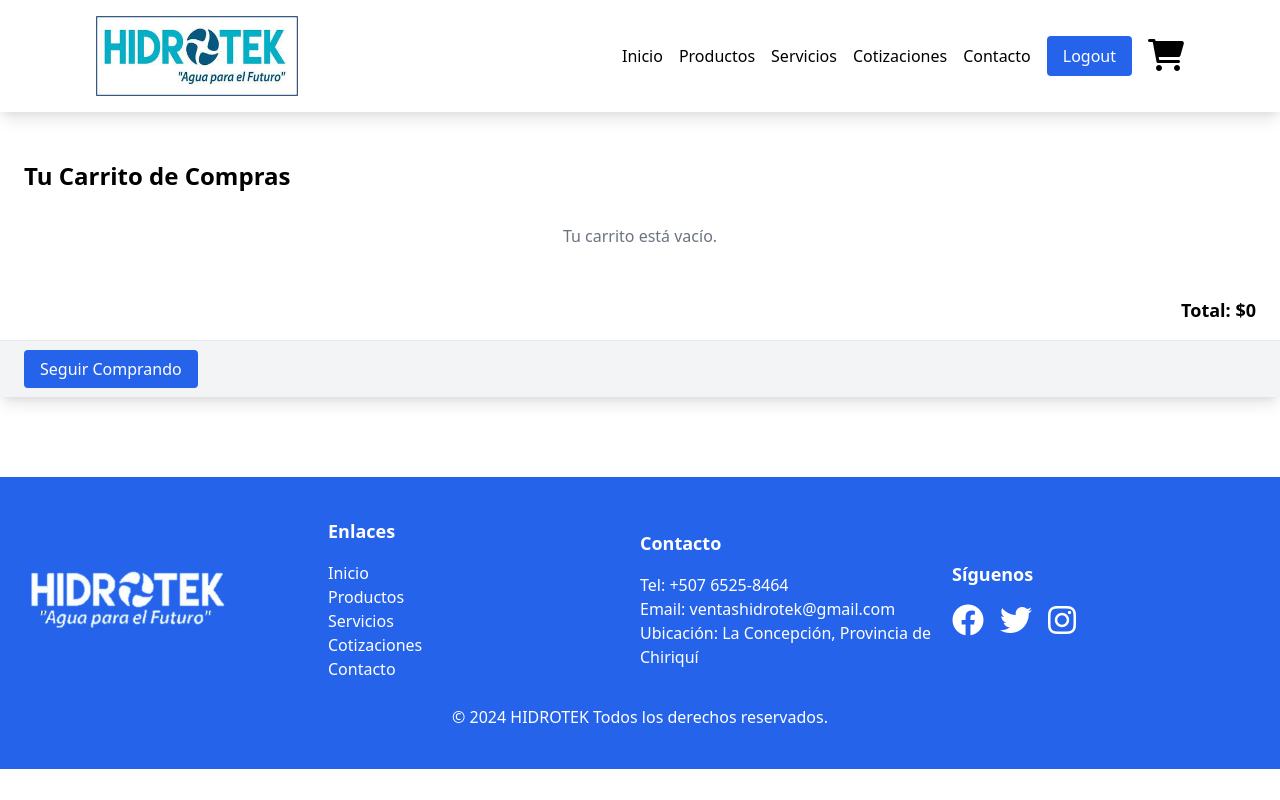
After one commit to DSW3Projects/DSW3Projects, a Django app: page /view_cart/ in a window 1280 px wide. The commit adds this page. Run offline with Django 5.2, Linux system fonts and the light colour scheme; a user stored in the database is signed in; data comes from the database, SQL or seed files in the repository; both versions use the stored data as it was after the commit; data that the repository does not hold is empty.

Commit message:
Shopping cart update

```diff
--- a/Examen Final/Hidrotek/Hidrotek/settings.py
+++ b/Examen Final/Hidrotek/Hidrotek/settings.py
@@ -127,3 +127,5 @@ MEDIA_ROOT=os.path.join(BASE_DIR, 'media')
 # https://docs.djangoproject.com/en/5.0/ref/settings/#default-auto-field
 
 DEFAULT_AUTO_FIELD = 'django.db.models.BigAutoField'
+
+LOGIN_URL = '/login/'
--- a/Examen Final/Hidrotek/Home/models.py
+++ b/Examen Final/Hidrotek/Home/models.py
@@ -1,5 +1,7 @@
 from django.db import models
 import datetime
+from django.contrib.auth.models import User
+from django.db.models import Sum
 
 class Category(models.Model):
     name=models.CharField(max_length=50)
@@ -10,6 +12,7 @@ class Category(models.Model):
 
 
 class Product(models.Model):
+    id = models.AutoField(primary_key=True)
     name= models.CharField(max_length=100)
     price= models.DecimalField(default=0, decimal_places=2, max_digits=6)
     category=models.ForeignKey(Category, on_delete=models.CASCADE, default=1)
@@ -41,3 +44,30 @@ class Orders(models.Model):
 
     def __str__(self):
         return self.product
+
+class Cart(models.Model):
+    user = models.OneToOneField(User, on_delete=models.CASCADE)
+    items = models.ManyToManyField('Product', through='CartItem')
+
+    def __str__(self):
+        return f"Cart for {self.user.username}"
+
+    @property
+    def total(self):
+        total = 0
+        cart_items = self.cartitem_set.all()
+        for item in cart_items:
+            total += item.quantity * item.product.price
+        return total
+    def update_total(self):
+        total = sum(item.quantity * item.product.price for item in self.cartitem_set.all())
+        self.total = total
+        self.save()
+
+class CartItem(models.Model):
+    cart = models.ForeignKey(Cart, on_delete=models.CASCADE)
+    product = models.ForeignKey(Product, on_delete=models.CASCADE)
+    quantity = models.PositiveIntegerField(default=1)
+
+    def __str__(self):
+        return f"{self.quantity} of {self.product.name} in cart {self.cart.id}"
--- a/Examen Final/Hidrotek/Home/templates/Products.html
+++ b/Examen Final/Hidrotek/Home/templates/Products.html
@@ -47,7 +47,7 @@
                 <img src="{{ item.image.url }}" alt="{{ item.name }}" class="h-40 w-full object-cover mb-4 rounded">
                 <h3 class="text-lg font-bold mb-2">{{ item.name }}</h3>
                 <p class="text-xl font-semibold mb-2">${{ item.price }}</p>
-                <a href="#" class="block text-center bg-blue-600 text-white py-2 rounded mt-auto">Añadir al Carrito</a>
+                <a href="{% url 'add_to_cart' item.id %}" class="block text-center bg-blue-600 text-white py-2 rounded mt-auto">Añadir al Carrito</a>
             </div>
             {% endfor %}
         </div>
--- a/Examen Final/Hidrotek/Home/templates/base.html
+++ b/Examen Final/Hidrotek/Home/templates/base.html
@@ -38,7 +38,7 @@
                     <li><a href="{% url 'products' %}" class="hover:text-gray-300">Productos</a></li>
                     <li><a href="{% url 'services' %}" class="hover:text-gray-300">Servicios</a></li>
                     <li><a href="#" class="hover:text-gray-300">Cotizaciones</a></li>
-                    <li><a href="#" class="hover:text-gray-300">Contacto</a></li>
+                    <li><a href="{% url 'contact' %}" class="hover:text-gray-300">Contacto</a></li>
                 </ul>
             </div>
             <div class="w-full md:w-1/4 mb-6 md:mb-0 text-center md:text-left">
--- /dev/null
+++ b/Examen Final/Hidrotek/Home/templates/cart.html
@@ -0,0 +1,53 @@
+{% extends 'base.html' %}
+{% load static %}
+
+{% block content %}
+
+
+<!-- Contenido del Carrito -->
+
+<div class="container mx-auto mt-8">
+    <div class="bg-white shadow-lg rounded-lg overflow-hidden">
+        <div class="px-6 py-4">
+            <h2 class="text-2xl font-bold mb-4">Tu Carrito de Compras</h2>
+
+            <!-- Lista de ítems del carrito -->
+            <ul>
+                {% for item in cart.cartitem_set.all %}
+                <li class="flex justify-between items-center border-b py-2">
+                    <div class="flex items-center space-x-4">
+                        <img src="{{ item.product.image.url }}" alt="{{ item.product.name }}" class="h-20 w-20 object-cover">
+                        <div>
+                            <h3 class="font-bold">{{ item.product.name }}</h3>
+                            <p class="text-gray-600">Precio unitario: ${{ item.product.price }}</p>
+                        </div>
+                    </div>
+                    <div>
+                        <form action="{% url 'adjust_cart' item.id %}" method="post">
+                            {% csrf_token %}
+                            <input type="number" name="quantity" value="{{ item.quantity }}" min="1" required>
+                            <button type="submit">Actualizar</button>
+                        </form>
+                        <a href="{% url 'remove_from_cart' item.product.id %}" class="text-red-500 hover:text-red-700 focus:outline-none">Eliminar</a>
+                    </div>
+                </li>
+                {% empty %}
+                <li class="py-4 text-center text-gray-500">Tu carrito está vacío.</li>
+                {% endfor %}
+            </ul>
+
+            <!-- Total del carrito -->
+            <div class="mt-8 text-right">
+                <p id="cart-total" class="text-lg font-semibold">Total: ${{ cart.total }}</p>
+            </div>
+        </div>
+
+        <!-- Botón para continuar comprando -->
+        <div class="px-6 py-4 bg-gray-100 border-t">
+            <a href="{% url 'products' %}" class="bg-blue-600 text-white px-4 py-2 rounded hover:text-black-600">Seguir Comprando</a>
+        </div>
+    </div>
+</div>
+
+
+{% endblock %}
--- a/Examen Final/Hidrotek/Home/templates/category.html
+++ b/Examen Final/Hidrotek/Home/templates/category.html
@@ -46,7 +46,7 @@
                 <img src="{{ item.image.url }}" alt="{{ item.name }}" class="h-40 w-full object-cover mb-4 rounded">
                 <h3 class="text-lg font-bold mb-2">{{ item.name }}</h3>
                 <p class="text-xl font-semibold mb-2">${{ item.price }}</p>
-                <a href="#" class="block text-center bg-blue-600 text-white py-2 rounded mt-auto">Añadir al Carrito</a>
+                <a href="{% url 'add_to_cart' item.id %}" class="block text-center bg-blue-600 text-white py-2 rounded mt-auto">Añadir al Carrito</a>
             </div>
             {% endfor %}
         </div>
--- a/Examen Final/Hidrotek/Home/templates/nav-bar.html
+++ b/Examen Final/Hidrotek/Home/templates/nav-bar.html
@@ -16,10 +16,10 @@
             <a href="{% url 'login' %}" class="bg-blue-600 text-white px-4 py-2 rounded hover:text-black-600">Login</a>
             <a href="{% url 'register' %}" class="bg-blue-600 text-white px-4 py-2 rounded hover:text-black-600">Register</a>
             {% endif %}
-            <a href="#" class="hover:text-blue-600"><i class="fas fa-shopping-cart fa-2x"></i></a>
+            <a href="{% url 'view_cart' %}" class="hover:text-blue-600"><i class="fas fa-shopping-cart fa-2x"></i></a>
         </div>
         <div class="lg:hidden flex items-center space-x-4">
-            <a href="#" class="hover:text-blue-600"><i class="fas fa-shopping-cart fa-2x"></i></a>
+            <a href="{% url 'view_cart' %}" class="hover:text-blue-600"><i class="fas fa-shopping-cart fa-2x"></i></a>
             <button id="menu-button" class="focus:outline-none">
                 <svg class="w-6 h-6" fill="none" stroke="currentColor" viewBox="0 0 24 24" xmlns="http://www.w3.org/2000/svg">
                     <path stroke-linecap="round" stroke-linejoin="round" stroke-width="2" d="M4 6h16M4 12h16M4 18h16"></path>
--- a/Examen Final/Hidrotek/Home/urls.py
+++ b/Examen Final/Hidrotek/Home/urls.py
@@ -1,13 +1,19 @@
 from django.contrib import admin
 from . import views
 from django.urls import path
+
 
 urlpatterns = [
     path('', views.home, name='home'),
     path('products/', views.products, name='products'),
     path('services/', views.services, name='services'),
+    path ('contact/', views.contact, name='contact'),
     path('category/<str:foo>', views.category, name='category'),
     path('login/', views.login_user, name='login'),
     path('logout/', views.logout_user, name='logout'),
     path('register/', views.register_user, name='register'),
+    path('add_to_cart/<int:product_id>/', views.add_to_cart, name='add_to_cart'),
+    path('view_cart/', views.view_cart, name='view_cart'),
+    path('remove_from_cart/<int:product_id>/', views.remove_from_cart, name='remove_from_cart'),
+    path('adjust_cart/<int:item_id>/', views.adjust_cart, name='adjust_cart'),
 ]
--- a/Examen Final/Hidrotek/Home/views.py
+++ b/Examen Final/Hidrotek/Home/views.py
@@ -7,8 +7,48 @@ from django.contrib.auth.models import User
 from django.contrib.auth.forms import UserCreationForm
 from .forms import SignUpForm
 from django import forms
+from django.http import JsonResponse
 
+from django.shortcuts import render, get_object_or_404, redirect
+from django.contrib.auth.decorators import login_required
+from Home.models import Product
+from .models import Cart, CartItem
 
+@login_required
+def add_to_cart(request, product_id):
+    product = get_object_or_404(Product, pk=product_id)
+    cart, created = Cart.objects.get_or_create(user=request.user)
+    cart_item, created = CartItem.objects.get_or_create(cart=cart, product=product)
+    if not created:
+        cart_item.quantity += 1
+    cart_item.save()
+    return redirect('products')
+
+@login_required
+def view_cart(request):
+    cart, created = Cart.objects.get_or_create(user=request.user)
+    return render(request, 'cart.html', {'cart': cart})
+
+@login_required
+def remove_from_cart(request, product_id):
+    product = get_object_or_404(Product, id=product_id)
+    cart = get_object_or_404(Cart, user=request.user)
+    cart_item = get_object_or_404(CartItem, cart=cart, product=product)
+    cart_item.delete()
+    return redirect('view_cart')
+
+@login_required
+def adjust_cart(request, item_id):
+    cart = Cart.objects.get(user=request.user)  # Obtén el carrito del usuario actual, ajusta esto según tu implementación
+    item = get_object_or_404(CartItem, id=item_id, cart=cart)
+
+    if request.method == 'POST':
+        new_quantity = int(request.POST.get('quantity', 1))  # Obtén la nueva cantidad desde el formulario
+        if new_quantity > 0:
+            item.quantity = new_quantity
+            item.save()
+
+    return redirect('view_cart')  # Redirige de vuelta al carrito o a donde sea necesario
 def home(request):
     return render(request, 'home.html', {})
 
@@ -50,6 +90,9 @@ def products(request, category_name=None):
 
 def services(request):
     return render(request, 'services.html', {})
+
+def contact(request):
+    return render(request, 'contact.html', {})
 
 def category(request, foo):
     foo = foo.replace('-', ' ')
```
Also changed, not shown: Examen Final/Hidrotek/Home/templates/register.html (+43 -7 lines), Examen Final/Hidrotek/Home/migrations/0002_alter_product_id_cart_cartitem_cart_items.py (added), Examen Final/Hidrotek/db.sqlite3.
